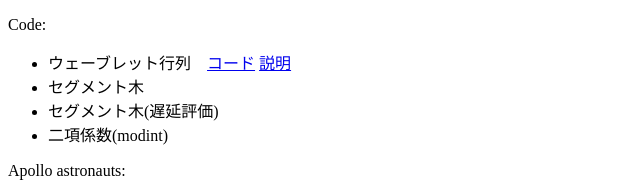
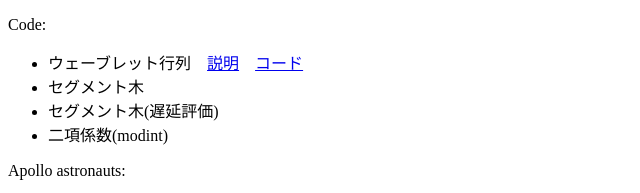
Before and after one commit to shikiyuiro/shikiyuiro.github.io, a plain HTML site: page index.html in a window 1280 px wide. Shown: the top 193 px of the page, 0-640 px from the left. Drawn offline with Linux system fonts and the light colour scheme.

Commit message:
Update index.html

```diff
--- a/index.html
+++ b/index.html
@@ -4,7 +4,7 @@
 <p>Code:</p>
 
 <ul>
-    <li>ウェーブレット行列　<a href="../../code/Wavelet_Matrix.html">コード</a> <a href="../../code/Wavelet_Matrix.html">説明</a></li>
+    <li>ウェーブレット行列　<a href="../../docs/Wavelet_Matrix_d.html">説明</a>　<a href="../../code/Wavelet_Matrix.html">コード</a> </li>
     <li>セグメント木</li>
     <li>セグメント木(遅延評価)</li>
     <li>二項係数(modint)</li>
```
